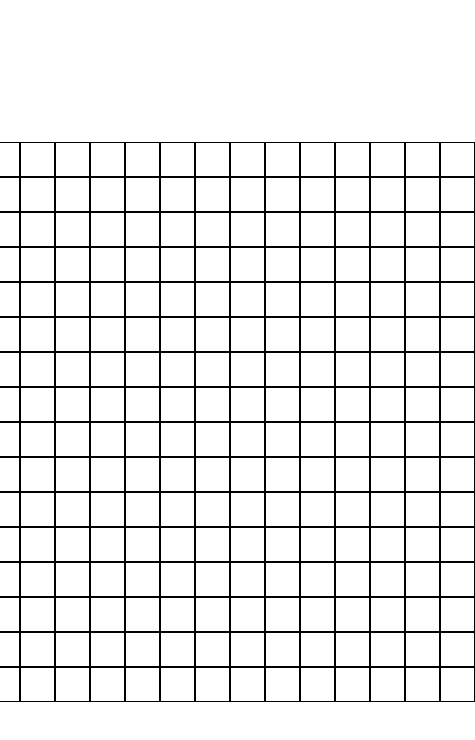
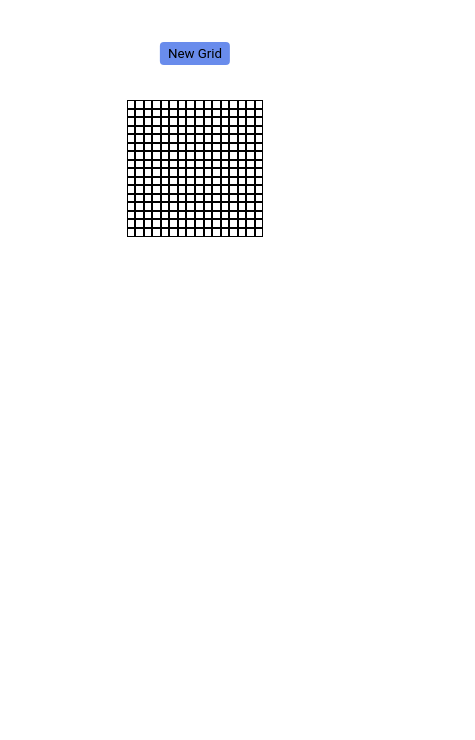
Before and after one commit to IrtazaAmjad0412/odin-etch-a-sketch, a plain HTML site: page index.html in a window 390 px wide. Shown: the whole page, 475 px wide, since content can reach past the window. Drawn offline with Linux system fonts and the light colour scheme.

Commit message:
Made buttton to let user change grid size and refactored the styles to be more responsive

```diff
--- a/css/styles.css
+++ b/css/styles.css
@@ -2,6 +2,7 @@
   margin: 0;
   padding: 0;
   box-sizing: border-box;
+  font-family: "Roboto", sans-serif;
 }
 
 .container {
@@ -9,15 +10,31 @@
   flex-direction: column;
   align-items: center;
   justify-content: center;
-  height: 100vh;
+  max-width: 70vw;
+  padding: 100px 0;
+  margin: 0 auto;
 }
 
 .grid-row {
   display: flex;
+  width: 50%;
 }
 
 .grid-column {
-  width: 35px;
-  height: 35px;
+  flex: 1;
+  aspect-ratio: 1/1;
   border: 1px solid black;
 }
+
+.newGridBtn {
+  padding: 4px 8px;
+  background-color: #698cec;
+  border-color: #698cec;
+  border-radius: 4px;
+  border: none;
+  position: absolute;
+  left: 50%;
+  top: 5%;
+  transform: translateX(-50%);
+  cursor: pointer;
+}
--- a/js/index.js
+++ b/js/index.js
@@ -1,10 +1,12 @@
+const gridContainer = document.querySelector(".container");
+
 const createGrid = (rows = 16, columns = 16) => {
-  const gridContainer = document.querySelector(".container");
-  console.log(gridContainer);
+  document.querySelectorAll(".grid-row").forEach((row) => row.remove());
 
   for (let r = 0; r < rows; r++) {
     const gridRow = document.createElement("div");
     gridRow.className = "grid-row ";
+
     for (let c = 0; c < columns; c++) {
       const gridColumn = document.createElement("div");
       gridColumn.className = "grid-column";
@@ -12,17 +14,20 @@ const createGrid = (rows = 16, columns = 16) => {
     }
     gridContainer.append(gridRow);
   }
+  addHoverEffects();
 };
 
 const getRandomColor = () => {
   const hexColor = `#${Math.floor(Math.random() * 16777215)
     .toString(16)
     .padStart(6, "0")}`;
+
   return hexColor;
 };
 
 const addHoverEffects = () => {
   const gridCells = document.querySelectorAll(".grid-column");
+
   gridCells.forEach((gridCell) => {
     gridCell.addEventListener("mouseenter", () => {
       gridCell.style.backgroundColor = getRandomColor();
@@ -30,5 +35,23 @@ const addHoverEffects = () => {
   });
 };
 
+const createButton = () => {
+  const newGridBtn = document.createElement("button");
+  newGridBtn.textContent = "New Grid";
+  newGridBtn.className = "newGridBtn";
+
+  newGridBtn.addEventListener("click", () => {
+    let newGridSize;
+
+    do {
+      newGridSize = Number(prompt("Enter new grid size. Max grid size is 100.", 16));
+    } while (isNaN(newGridSize) || newGridSize < 1 || newGridSize > 100);
+
+    createGrid(newGridSize, newGridSize);
+  });
+
+  gridContainer.append(newGridBtn);
+};
+
 createGrid();
-addHoverEffects();
+createButton();
```
Also changed, not shown: 1 other file.
